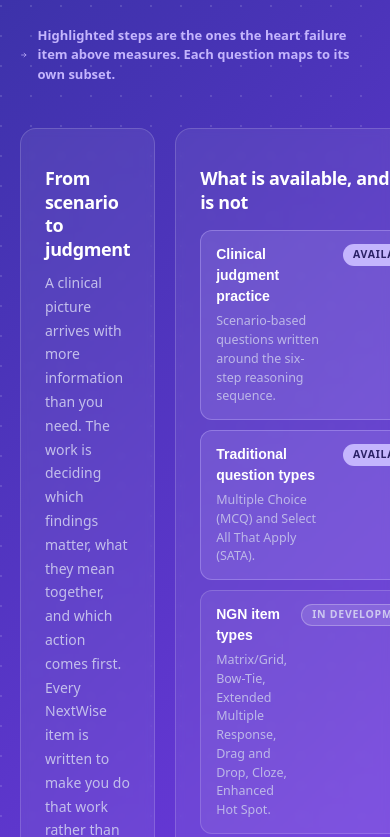
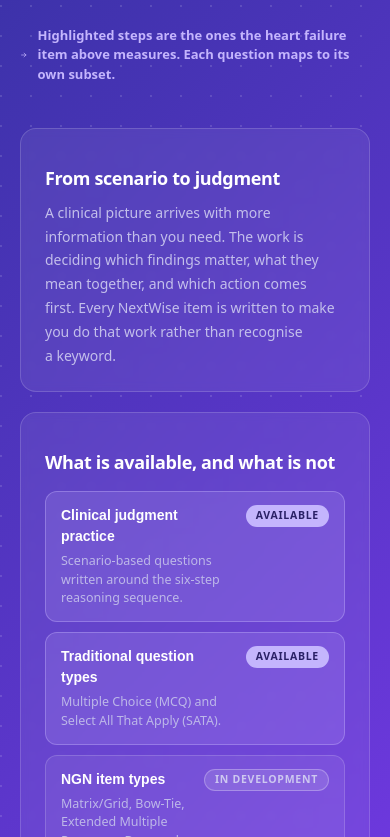
Before and after one commit to nextwiseeducation/Demo_Repo, a React (Vite) app in the folder frontend/: page / in a window 390 px wide. Shown: the part 6647-7484 px from the top of the page. Built offline with nearby package versions, Linux system fonts and the light colour scheme; no server answers.

Commit message:
Refining responsive design in the frontend

```diff
--- a/frontend/src/features/marketing/pages/LandingPage.css
+++ b/frontend/src/features/marketing/pages/LandingPage.css
@@ -171,7 +171,8 @@
 
 
   /* ngn pathway */
-  .nw-land .path{display:grid;grid-template-columns:repeat(6,1fr);gap:12px;margin-top:34px}
+  .nw-land .ngn-split{margin-top:44px;display:grid;grid-template-columns:1fr 1fr;gap:20px;align-items:start}
+.nw-land .path{display:grid;grid-template-columns:repeat(6,1fr);gap:12px;margin-top:34px}
 .nw-land .pnode{position:relative;border-radius:16px;padding:18px 16px;background:rgba(255,255,255,.07);border:1px solid rgba(255,255,255,.16);backdrop-filter:blur(4px)}
 .nw-land .pnode b{display:flex;align-items:center;justify-content:center;width:28px;height:28px;border-radius:999px;background:rgba(255,255,255,.15);border:1px solid rgba(255,255,255,.3);font-family:'Space Grotesk';font-size:12.5px}
 .nw-land .pnode h4{margin-top:14px;font-size:15px;font-weight:600;line-height:1.3}
@@ -313,6 +314,7 @@
 .nw-land .final-in h2{font-size:30px}
 .nw-land .flow,
 .nw-land .path,
+.nw-land .ngn-split,
 .nw-land .cov{grid-template-columns:1fr}
 .nw-land .st3{grid-template-columns:1fr}
 .nw-land .dash-grid{padding:16px}
--- a/frontend/src/features/marketing/pages/LandingPage.tsx
+++ b/frontend/src/features/marketing/pages/LandingPage.tsx
@@ -290,7 +290,7 @@ export function LandingPage() {
             <div className="pnode"><b>06</b><h4>Evaluate outcomes</h4><p>Did the action produce the expected result?</p></div>
         </div>
         <div className="pathline"><svg viewBox="0 0 24 24" width="16" height="16" fill="none" stroke="currentColor" strokeWidth="2.2" strokeLinecap="round" strokeLinejoin="round"><path d="M5 12h14M13 6l6 6-6 6"/></svg> <span>Highlighted steps are the ones the heart failure item above measures. Each question maps to its own subset.</span></div>
-        <div style={{marginTop: '44px', display: 'grid', gridTemplateColumns: '1fr 1fr', gap: '20px', alignItems: 'start'}}>
+        <div className="ngn-split">
           <div className="pnode" style={{padding: '24px'}}>
             <h4 style={{fontSize: '18px'}}>From scenario to judgment</h4>
             <p style={{marginTop: '10px', fontSize: '14px', lineHeight: '1.7'}}>A clinical picture arrives with more information than you need. The work is deciding which findings matter, what they mean together, and which action comes first. Every NextWise item is written to make you do that work rather than recognise a keyword.</p>
```
